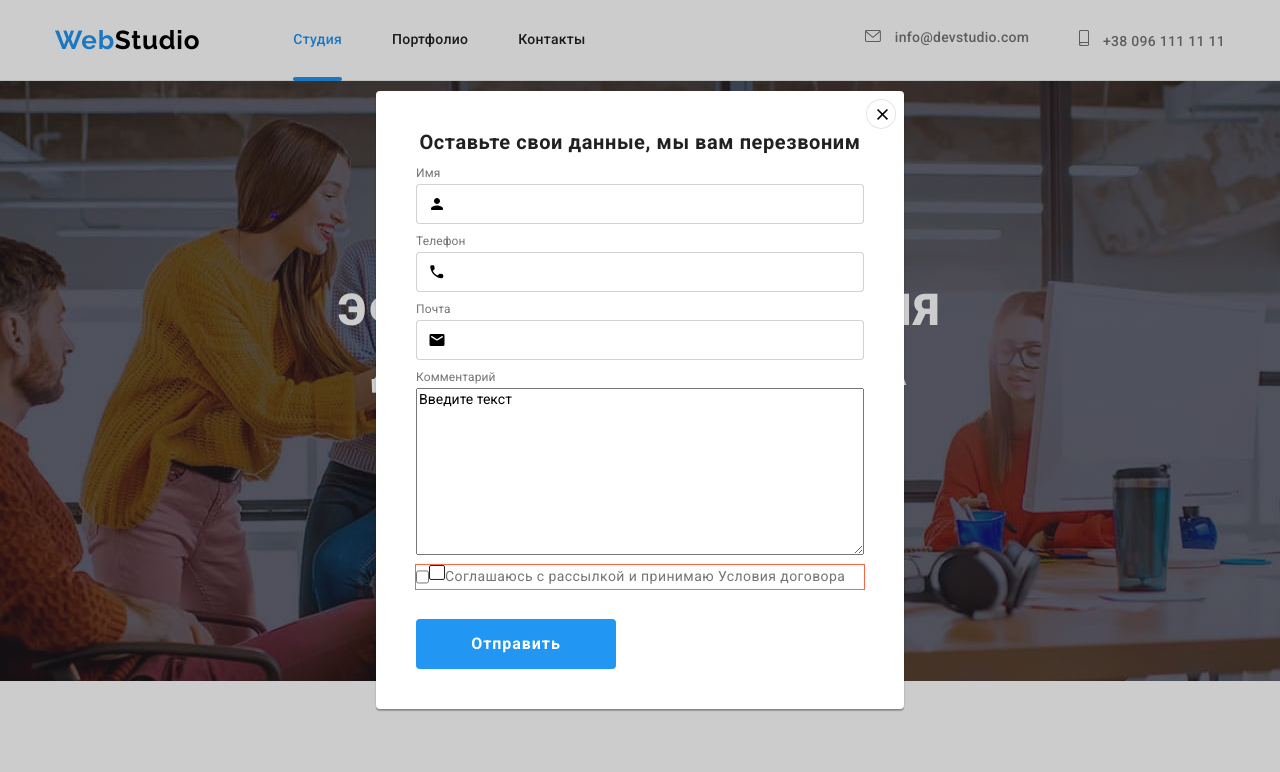
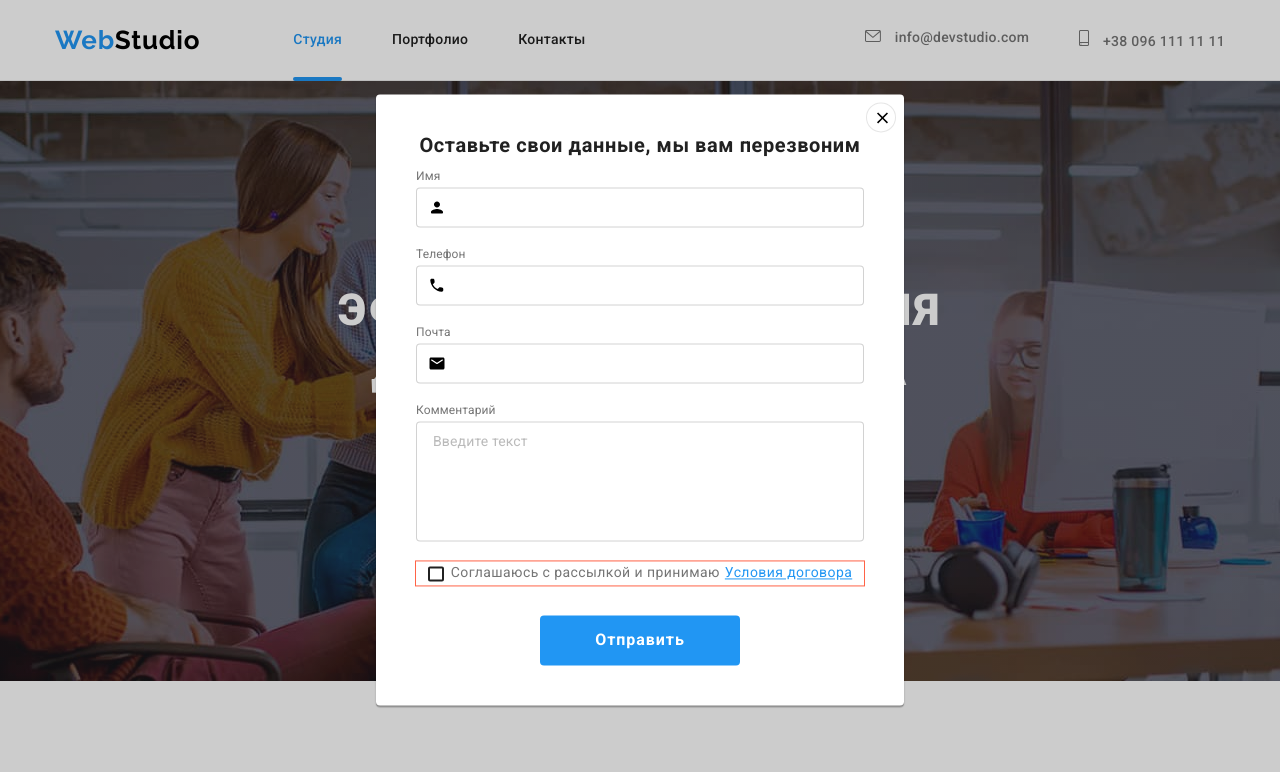
Before and after one commit to Tetiana-Shev/goit-markup-hw-06, a plain HTML site: page index.html in a window 1280 px wide. Both pictures are taken after a click on the button "Заказать услугу". Shown: the top 772 px of the page. Drawn offline with nearby package versions, Linux system fonts and the light colour scheme.

Commit message:
Добавляет форму

```diff
--- a/css/styles.css
+++ b/css/styles.css
@@ -482,13 +482,40 @@ img {
     background-color: transparent;
     color: rgba(255, 255, 255, 0.6);
     font-style: 16px;
+
+    transition: border-color 250ms cubic-bezier(0.4, 0, 0.2, 1);
 }
 
+.input-subscription:hover,
 .input-subscription:focus-within {
     border-color: var(--accent-color);
 }
+.button-subscription {
+    display: flex;
+    align-items: center;
+    justify-content: center;
+    border-radius: 4px;
+    padding: 10px ;
+    min-width: 200px;
+    border: transparent;
+
+    color: var(--white);
+    background-color: var(--accent-color);
+    text-align: center;
+    font-family: 'Roboto';
+    font-weight: 700;
+    font-size: 16px;
+    line-height: 1.88;
+    letter-spacing: 0.06em;
+    cursor: pointer;
+    transition: background-color 250ms cubic-bezier(0.4, 0, 0.2, 1);}
+.button-subscription:hover,
+.button-subscription:focus {
+    background-color: #188CE8}
 
 .subscription-icon {
+    display: flex;
+    content: '';
     margin-left: 10px;
 }
 /*========================СТИЛИ ДЛЯ portfolio.html===================*/
@@ -670,6 +697,8 @@ img {
     background: #FFFFFF;
     border: 1px solid rgba(0, 0, 0, 0.1);
     border-radius: 50%;
+
+    transition: fill 250ms cubic-bezier(0.4, 0, 0.2, 1);
 }
 
 .close-btn:hover {
@@ -696,12 +725,14 @@ img {
     display: flex;
     flex-direction: column;
     margin-top: 0;
-    margin-bottom: 10px;
+    margin-bottom: 20px;
+
+    transition: border-color 250ms cubic-bezier(0.4, 0, 0.2, 1),
+    fill 250ms cubic-bezier(0.4, 0, 0.2, 1);
 }
 
 .form-label {
     margin-bottom: 4px;
-
     font-size: 12px;
     line-height: 1.17;
     letter-spacing: 0.01em;
@@ -719,6 +750,7 @@ img {
     font: inherit;
     outline: none;
 
+    transition: border-color 250ms cubic-bezier(0.4, 0, 0.2, 1);
 }
 
 .form-input:focus-within {border-color: #188CE8;}
@@ -730,7 +762,6 @@ img {
 
     display: block;
     content: '';
-
 }
 
 .form-field:focus-within {
@@ -739,18 +770,63 @@ img {
     border-color: #188CE8;
 }
 
+.textarea {
+    width: 448px;
+    height: 120px;
+    resize: none;
+    padding: 12px 16px;
+    /* margin-bottom: 20px; */
+    border: 1px solid rgba(33, 33, 33, 0.2);
+    border-radius: 4px;
+    outline: none;
+    transition: border-color 250ms cubic-bezier(0.4, 0, 0.2, 1);
+}
+
+.textarea::placeholder {
+    line-height: 1.14;
+    letter-spacing: 0.01em;
+    color: rgba(117, 117, 117, 0.5);
+}
+.textarea:focus-within {
+    border-color: var(--accent-color);
+}
+
 .checkbox-label {
     display: flex;
+    align-items: center;
+    justify-content: center;
     outline: 1px solid tomato;
     margin-bottom: 30px;
 }
 
+.checkbox {
+    position: absolute;
+    width: 1px;
+    height: 1px;
+    margin: -1px;
+    border: 0;
+    padding: 0;
+
+    white-space: nowrap;
+    clip-path: inset(100%);
+    clip: rect(0 0 0 0);
+    overflow: hidden;
+}
+
 .checkbox-icon {
-    display: inline-block;
+    display: flex;
+    align-items: center;
+    justify-content: center;
     width: 16px;
     height: 15px;
-    border: 1px solid #212121;
+    background-color: transparent;
+    margin-right: 7px;
+    border: 2px solid #212121;
+    box-shadow: 0px 4px 4px rgb(0, 0, 0 / 25%);
     border-radius: 2px;
+
+    transition: background-color 250ms cubic-bezier(0.4, 0, 0.2, 1),
+    border-color 250ms cubic-bezier(0.4, 0, 0.2, 1);
 }
 
 .checkbox:checked + .checkbox-icon {
@@ -760,6 +836,12 @@ img {
     background-origin: border-box;
 }
 
+.checkbox-link {
+    margin-left: 5px;
+    color: var(--accent-color);
+}
 .send {
-
+    display: flex;
+    align-items: center;
+    justify-content: center;
 }
--- a/index.html
+++ b/index.html
@@ -385,9 +385,9 @@
                             <label for="" class="email-label">
                                 <span class="e-mail">E-mail</span>
                             </label>
-                            <input type="mail" class="input-subscription">
+                            <input type="mail" name="mail" class="input-subscription">
                         </form>
-                    <button type="submit" class="button">
+                    <button type="submit" class="button-subscription">
                         Подписаться
                         <svg class="subscription-icon" width="24" height="24">
                             <use href="./images/icons.svg#icon-send"></use>
@@ -408,7 +408,7 @@
             </button>
 
             <h2 class="form-title">Оставьте свои данные, мы вам перезвоним</h2>
-            <form  action="" class="form">
+            <form  action="" class="form js-speaker-form">
                 <label class="form-field">
                     <span class="form-label">Имя</span>
                     <input class="form-input" type="text" name="name">
@@ -435,24 +435,46 @@
 
                 <label for="" class="form-field">
                     <span  class="form-label">Комментарий</span>
-                        <textarea name="comment" id="" cols="30" rows="10" placeholder="">Введите текст</textarea>
+                    <textarea class="textarea" name="comment" id="" rows="10" placeholder="Введите текст"></textarea>
                 </label>
 
                 <label for="" class="checkbox-label">
-                        <input class="checkbox" type="checkbox" name="" value="">
+                    <input
+                    class="checkbox"
+                    type="checkbox"
+                    name="checkbox"
+                    value="Соглашаюсь с рассылкой и принимаю"
+                    >
                     <svg class="checkbox-icon" width="16" height="15">
                         <use href="./images/icons.svg#icon-check"></use>
                     </svg>
-                        Соглашаюсь с рассылкой и принимаю Условия договора
+                    <span class="checkbox-text">Соглашаюсь с рассылкой и принимаю</span>
+                    <a href="./index.html" class="checkbox-link">Условия договора</a>
                 </label>
 
+                <div class="send">
                     <button type="submit" class="button send">
                         Отправить
                     </button>
+                </div>
             </form>
         </div>
     </div>
 
     <script src="./js/modal.js"></script>
+
+    <script>
+      (() => {
+        document
+          .querySelector('.js-speaker-form')
+          .addEventListener('submit', e => {
+            e.preventDefault();
+
+            new FormData(e.currentTarget).forEach((value, name) =>
+              console.log(`${name}: ${value}`),
+            );
+          });
+      })();
+    </script>
 </body>
 </html
```
Also changed, not shown: portfolio.html (+18 -0 lines). Lines whose indentation alone changed are shown as unchanged.
